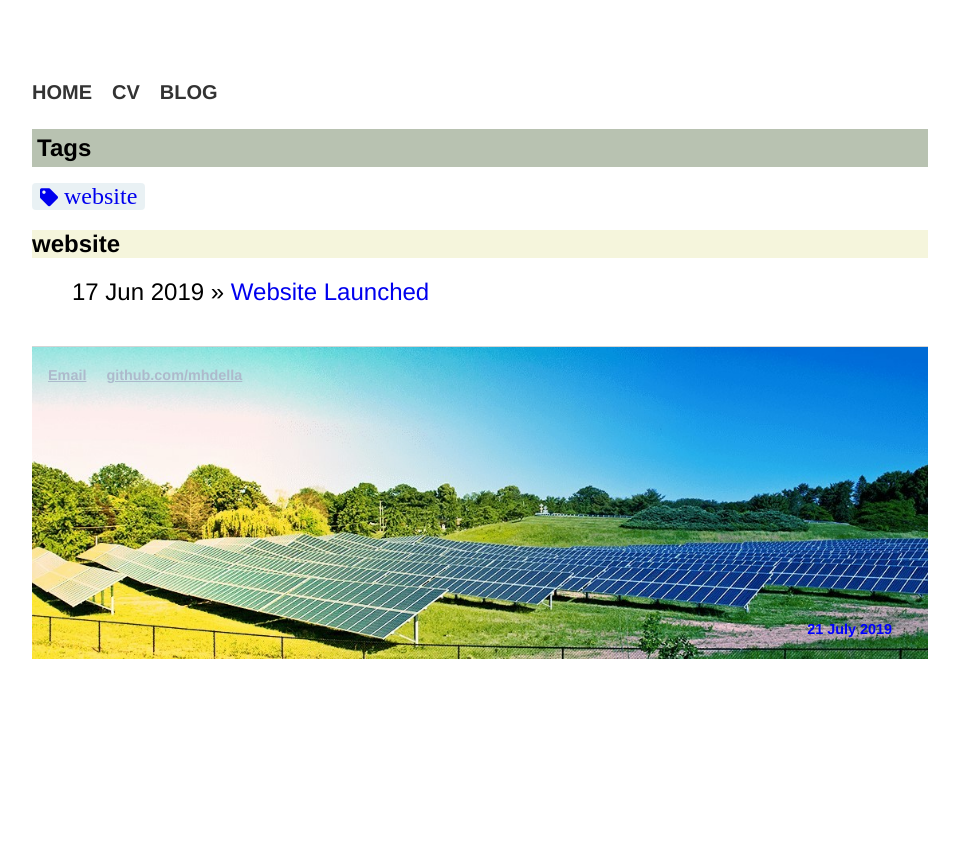
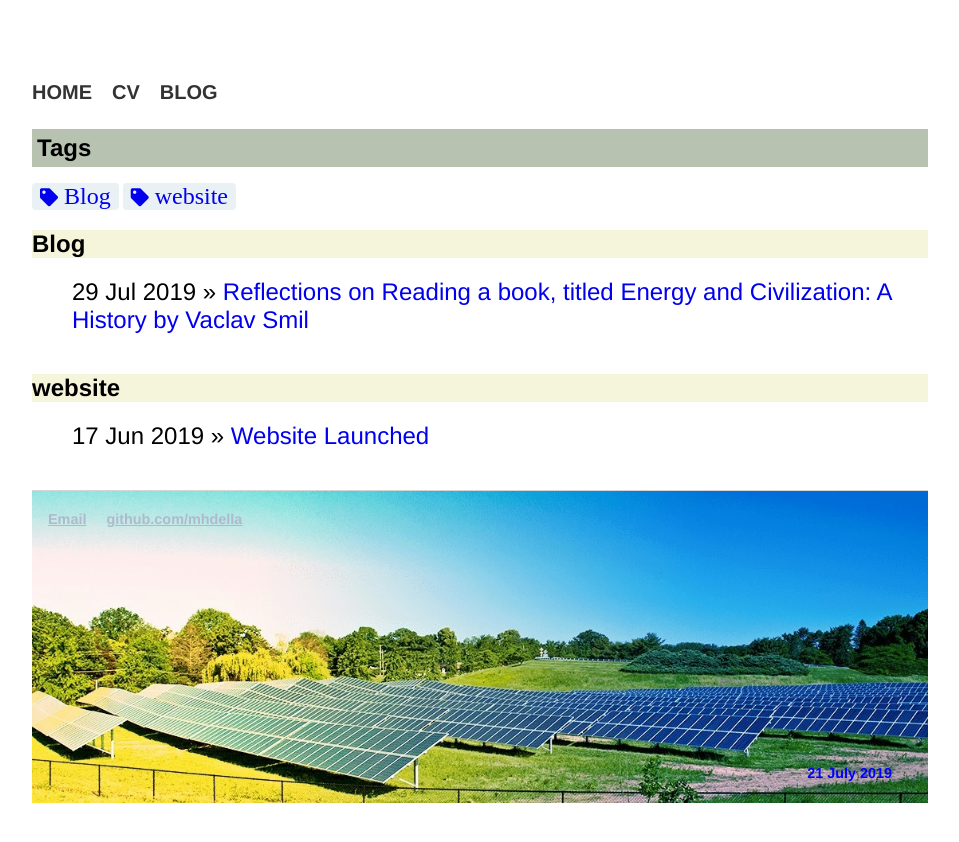
Before and after one commit to MohamedAbuella/MohamedAbuella.github.io, a Jekyll site: the page built from blog/tags/index.html, in a window 1280 px wide. Shown: the top 842 px of the page, without its empty margins (160-1119 px from the left). Built offline with Jekyll 4.4.1, drawn with Linux system fonts in a browser that asks for light colours; nearby versions of some CDN libraries; a script that is not in the unit is left out; comment, search, counter and statistics services are not loaded.

```diff
--- a/_posts/2019-07-29-Reflections.html
+++ b/_posts/2019-07-29-Reflections.html
@@ -1,5 +1,5 @@
 ---
-title:      "Reflections on Reading a book, titled "Energy and Civilization: A History" by Vaclav Smil"
+title:      "Reflections on Reading a book, titled Energy and Civilization: A History by Vaclav Smil"
 created_at: 2019-07-29 07:29:57 ETS
 author:     Mohamed Abuella
 layout:     post
```
